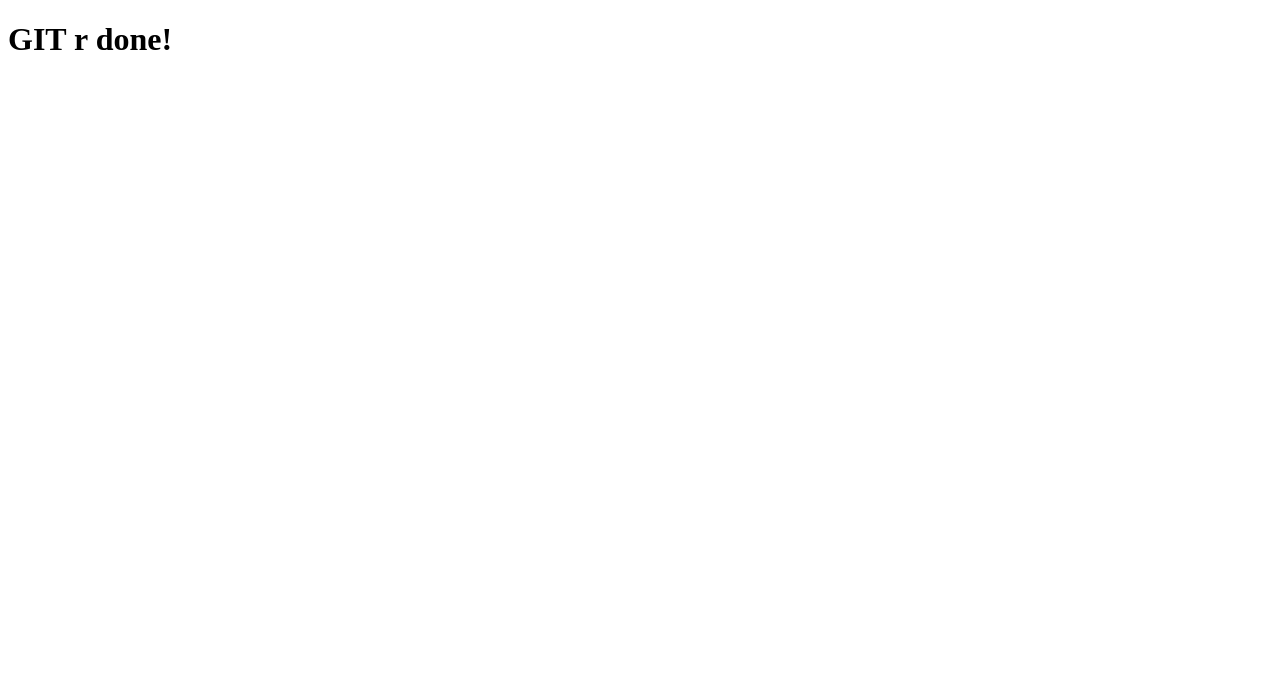
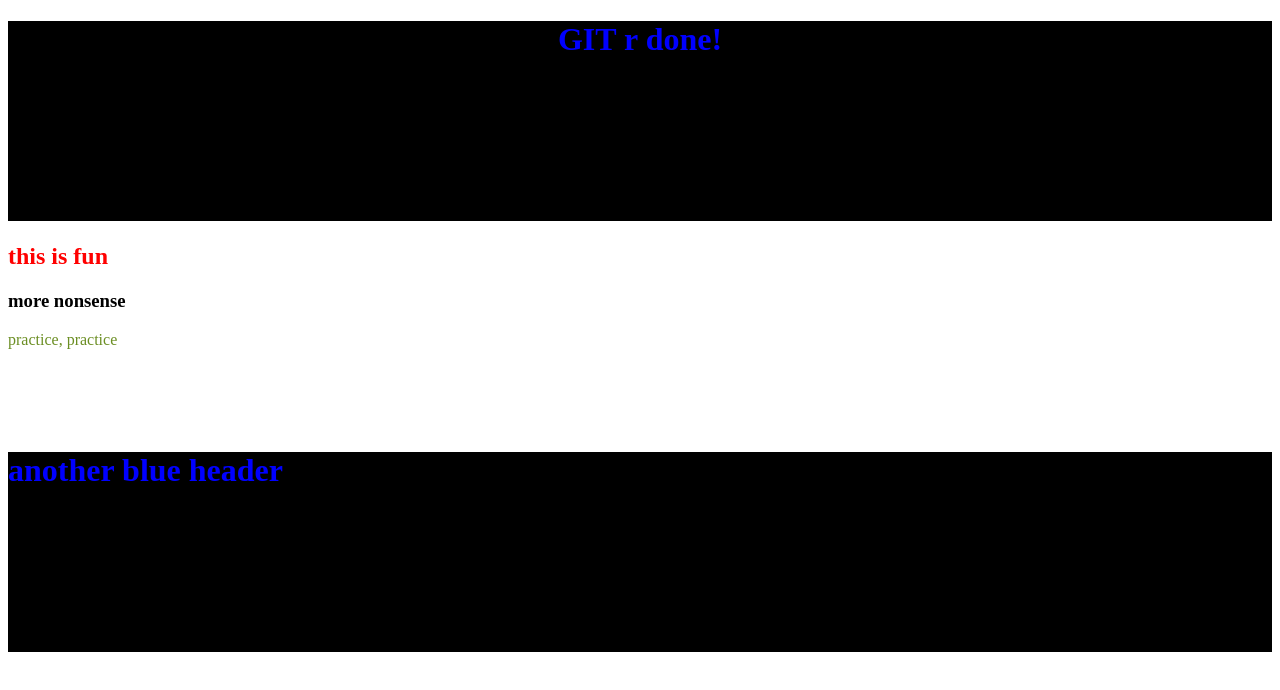
Before and after one commit to SomethingClever76/git_exercise, a plain HTML site: page index.html in a window 1280 px wide. Drawn offline with Linux system fonts and the light colour scheme.

Commit message:
saving work from class

```diff
--- a/index.html
+++ b/index.html
@@ -1,9 +1,24 @@
 <!DOCTYPE html>
 <html>
 <head>
+    <style>
+    h1 {color:blue}
+    h2 {color: red}
+      h1 {
+          height: 200px;
+          background-color: black;
+
+        }
+    </style>
+
     <title></title>
 </head>
 <body>
-    <h1>GIT r done!</h1>
+    <h1 style="text-align: center">GIT r done!</h1>
+    <h2>this is fun</h2>
+    <h3>more nonsense</h3>
+    <p style="height: 100px; color: olivedrab" >practice, practice</p>
+
+    <h1>another blue header</h1>
 </body>
 </html>
```
